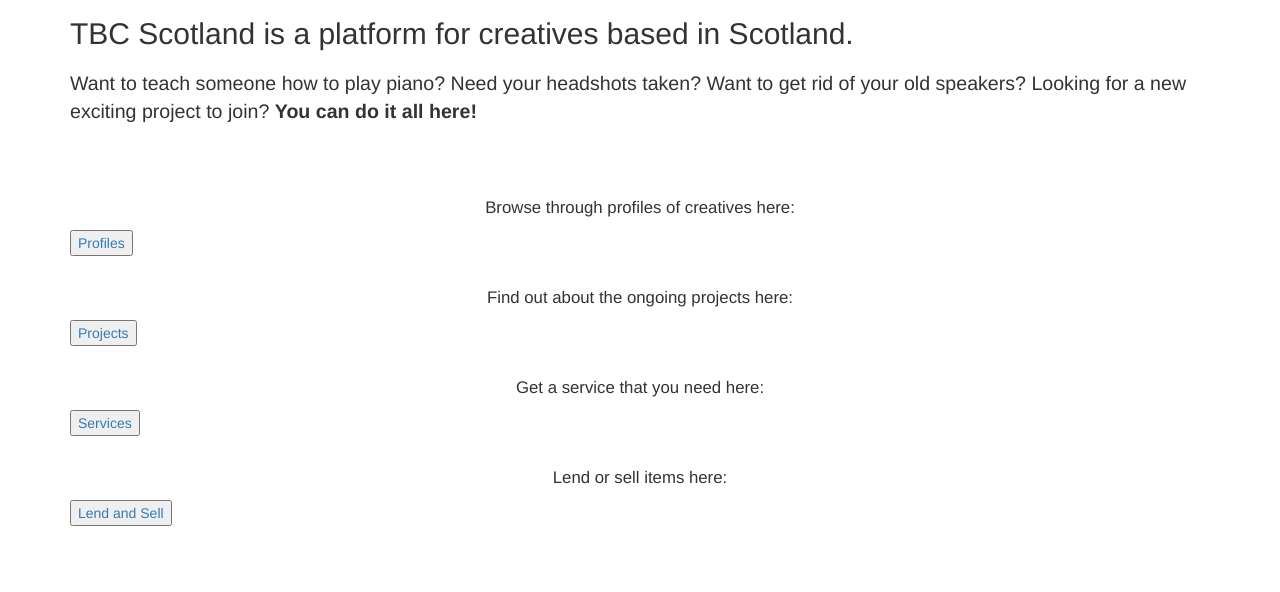
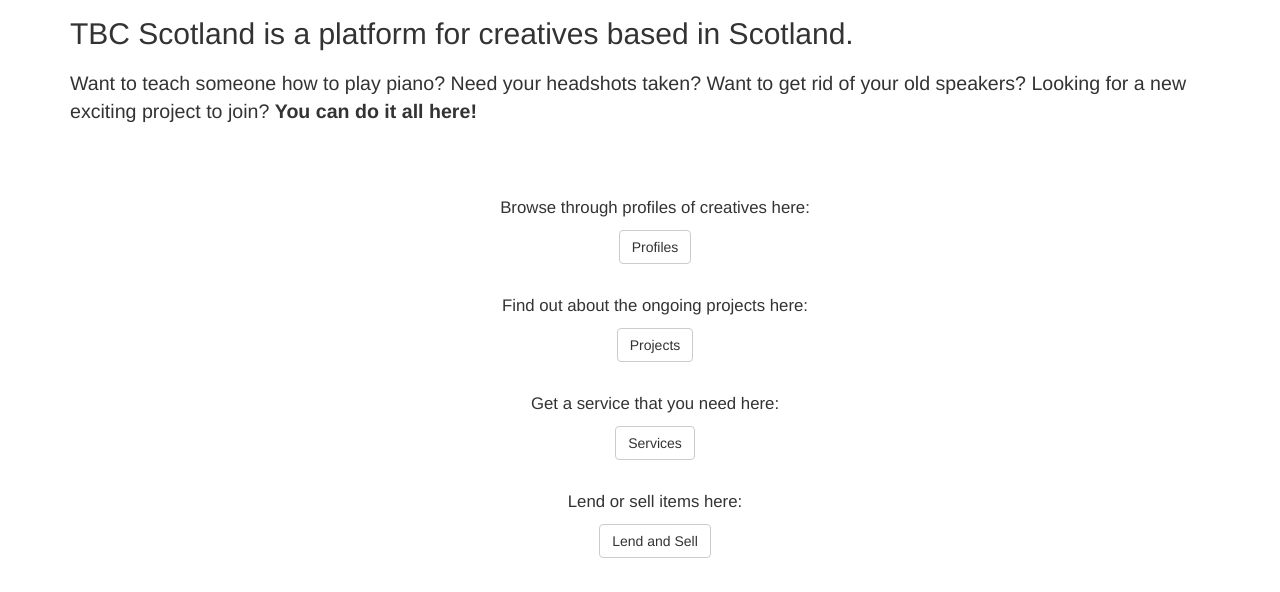
Before and after one commit to Teamy2019/tbcscotland, a Django app: page /tbc/about/ in a window 1280 px wide. Shown: the part 208-800 px from the top of the page. Run offline with Django 3.2, Linux system fonts and the light colour scheme; some libraries are stand-ins or nearby versions.

Commit message:
Get started fix

```diff
--- a/templates/tbc/about.html
+++ b/templates/tbc/about.html
@@ -15,15 +15,16 @@
 			<p style="font-size:140%;">Want to teach someone how to play piano? Need your headshots taken?
 				Want to get rid of your old speakers? Looking for a new exciting project to join?
 			<strong>You can do it all here!</strong></p></br></br></br>
-
-			<p style="font-size:120%;" align="center">Browse through profiles of creatives here:</p>
-			<p><a href="{% url 'profiles' %}"><button>Profiles</button></a></p></br>
-			<p style="font-size:120%;" align="center">Find out about the ongoing projects here:</p>
-			<p><a href="{% url 'projects' %}"><button>Projects</button></a></p></br>
-			<p style="font-size:120%;" align="center">Get a service that you need here:</p>
-			<p><a href="{% url 'services' %}"><button>Services</button></a></p></br>
-			<p style="font-size:120%;" align="center">Lend or sell items here:</p>
-			<p><a href="{% url 'lendandsell' %}"><button>Lend and Sell</button></a></p></br>
+				<div class="container text-center">
+			<p style="font-size:120%;">Browse through profiles of creatives here:</p>
+			<p><a href="{% url 'profiles' %}"><button type="button" class="btn btn-default">Profiles</button></a></p></br>
+			<p style="font-size:120%;">Find out about the ongoing projects here:</p>
+			<p><a href="{% url 'projects' %}"><button type="button" class="btn btn-default">Projects</button></a></p></br>
+			<p style="font-size:120%;">Get a service that you need here:</p>
+			<p><a href="{% url 'services' %}"><button type="button" class="btn btn-default">Services</button></a></p></br>
+			<p style="font-size:120%;">Lend or sell items here:</p>
+			<p><a href="{% url 'lendandsell' %}"><button type="button" class="btn btn-default">Lend and Sell</button></a></p></br>
+		</div>
     </div>
 </div>
 {% endblock %}
```
Also changed, not shown: templates/tbc/profiles.html (+5 -4 lines), db.sqlite3.
